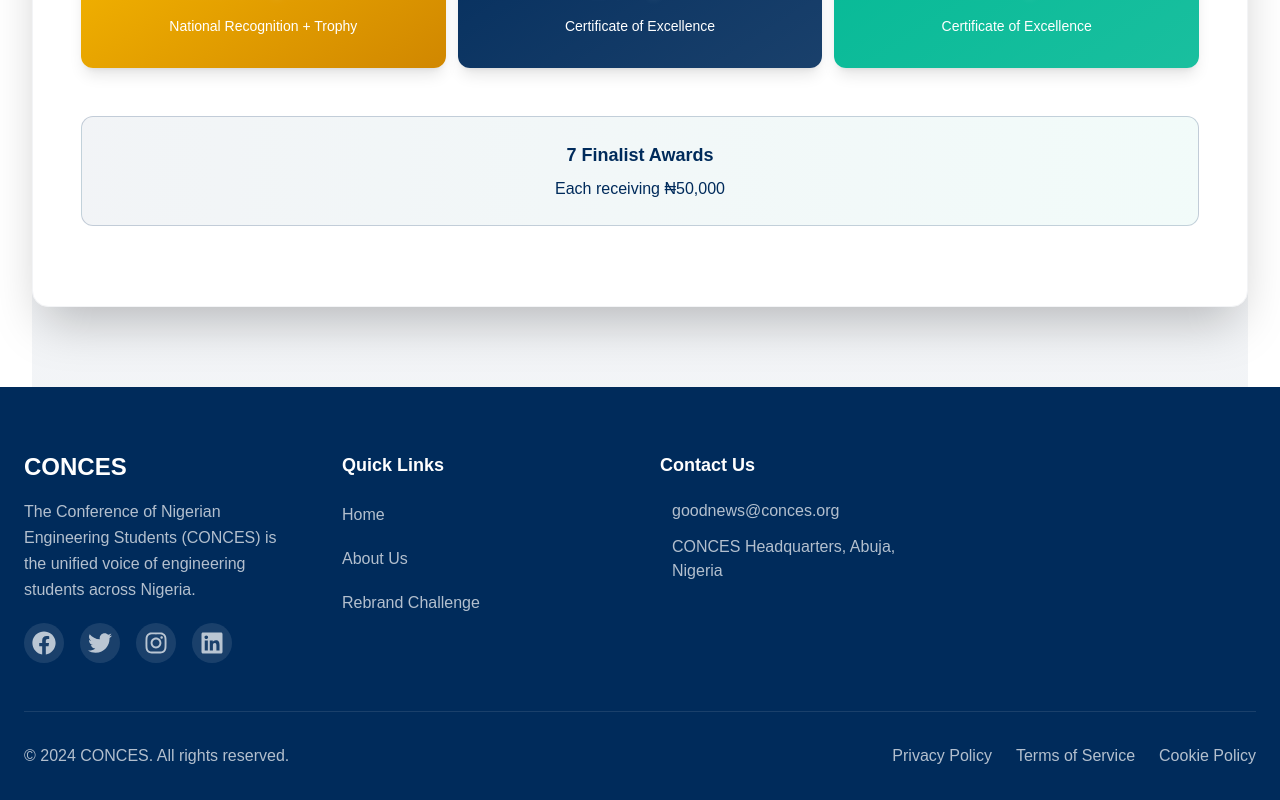
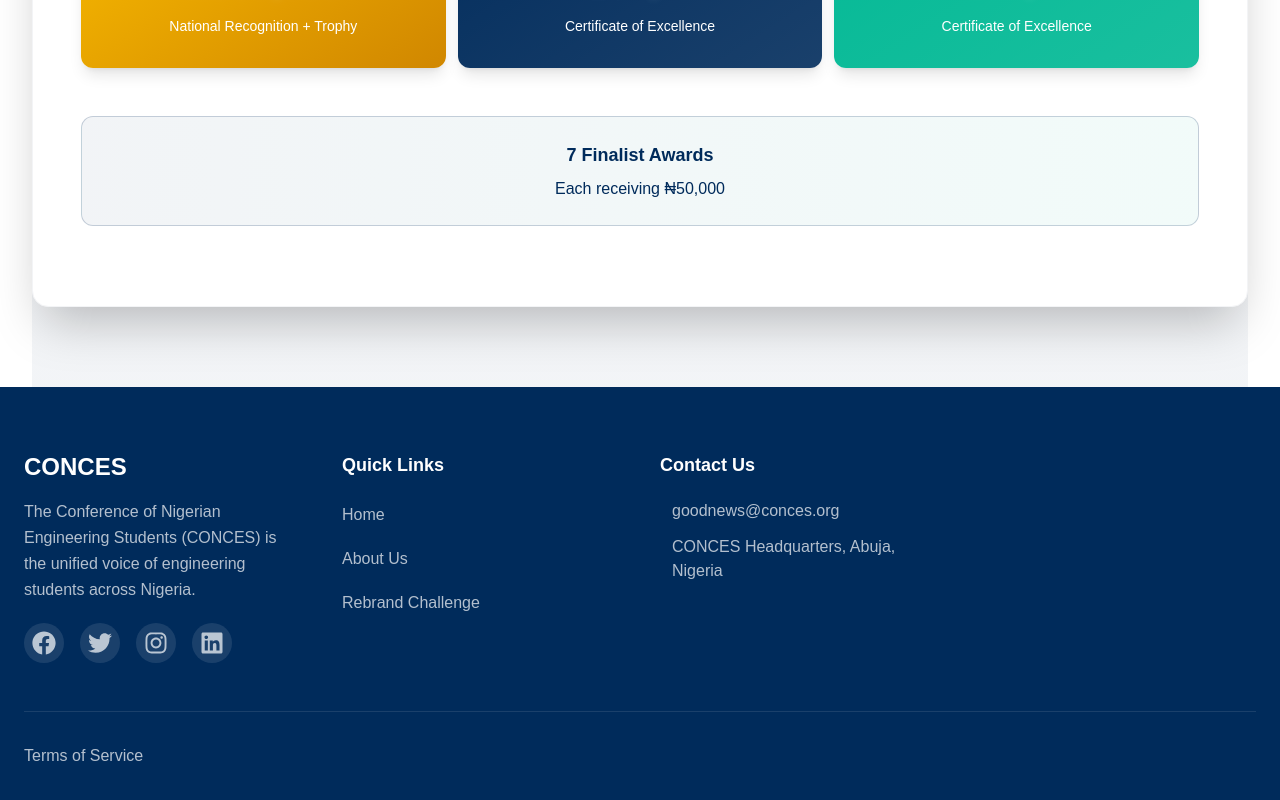
Before and after one commit to Linus-Daniel/conces_contest, a Next.js app: page / in a window 1280 px wide. Shown: the part 3940-4740 px from the top of the page. Built offline with nearby package versions, Linux system fonts and the light colour scheme; no server answers.

Commit message:
initial commit

```diff
--- a/src/components/Footer.tsx
+++ b/src/components/Footer.tsx
@@ -103,29 +103,16 @@
 
         {/* Bottom Section */}
         <div className="border-t border-white/10 pt-6 md:pt-8 flex flex-col md:flex-row justify-between items-center space-y-4 md:space-y-0">
-          <div className="text-white/70 text-sm md:text-base text-center md:text-left">
-            © 2024 CONCES. All rights reserved.
-          </div>
-          <div className="flex flex-wrap justify-center gap-4 md:gap-6">
-            <a
-              href="#"
-              className="text-white/70 hover:text-white transition-colors text-sm md:text-base"
-            >
-              Privacy Policy
-            </a>
+
+
             <a
               href="#"
               className="text-white/70 hover:text-white transition-colors text-sm md:text-base"
             >
               Terms of Service
             </a>
-            <a
-              href="#"
-              className="text-white/70 hover:text-white transition-colors text-sm md:text-base"
-            >
-              Cookie Policy
-            </a>
-          </div>
+
+
         </div>
       </div>
     </footer>
```
